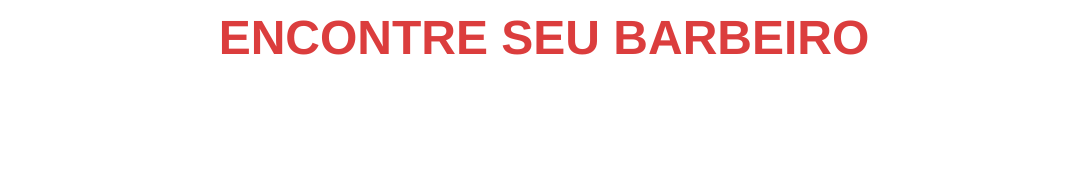
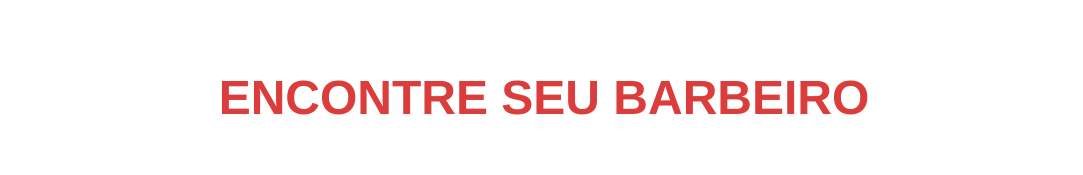
Before and after one commit to Gabriel-Mariano/dev-barbers, a React (Create React App) app: page / in a window 1280 px wide. Shown: the part 1369-1544 px from the top of the page, without its empty margins (96-1179 px from the left). Built offline with nearby package versions, Linux system fonts and the light colour scheme.

Commit message:
Estilização a section about

```diff
--- a/src/pages/home/index.js
+++ b/src/pages/home/index.js
@@ -29,7 +29,7 @@ function Home(){
                     <img src={SmartArt} alt="SmartPhone"/>
                 </div>
                 <div>
-                    <h2>APLICATIVO DEV BABERS</h2>
+                    <h2>BAIXE NOSSO APP - BABERS</h2>
                     <span>
                     Com nosso aplicativo você pode:
                     Agendar horários com nossos barbeiros;
@@ -42,8 +42,10 @@ function Home(){
                 </figure>
             </section>
             <section className="container-about">
-                <h1>ENCONTRE SEU BARBEIRO</h1>
-                <img src={Search} alt="location"/>
+                <div>
+                    <h1>ENCONTRE SEU BARBEIRO</h1>
+                    <img src={Search} alt="location"/>
+                </div>
             </section>
 
         </div>
--- a/src/pages/home/style.css
+++ b/src/pages/home/style.css
@@ -94,15 +94,33 @@ h2{
 }
 
 .container-about{
-    text-align: center;
+    float: left;
+    width: 100%;
     background-color: #ffffff;
 
 }
+
+.container-about div{
+    float: left;
+    width:80%;
+    margin: auto 10%;
+    display: flex;
+    flex-direction: column;
+    align-items: center;
+}
+
 .container-about h1{
+    text-align: center;
     color:rgba(215, 40, 40, 0.9);
     text-shadow: none;
     margin-top: 60px;
 }
+
+.container-about img{
+    width:100%;
+    height: 100%;
+}
+
 
 
 
@@ -122,6 +140,9 @@ h2{
         margin:auto 0%;
     }
 
-
+    .container-about img{
+        width:650px;
+        height: 450px;
+    }
 
 }
```
Also changed, not shown: 1 other file (tests, documents, lock files or other folders).
